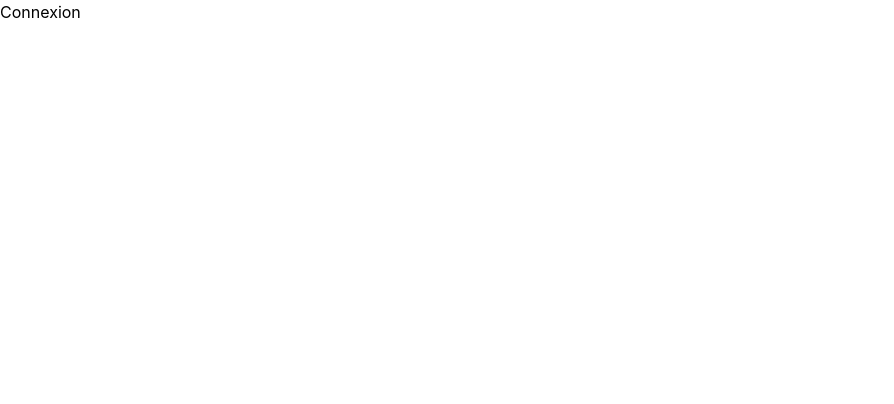
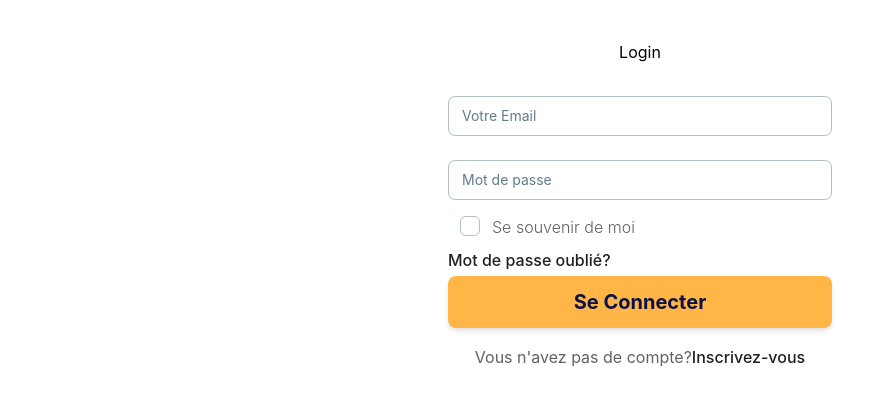
Before and after one commit to kersolo/ManagEvent_front, a React (Vite) app: page /Se-connecter in a window 1280 px wide. Shown: the top 404 px of the page, without its empty margins (0-894 px from the left). Built offline with nearby package versions, Linux system fonts and the light colour scheme.

Commit message:
EVENT_DEVPUNK-107 -Section - HomePage

```diff
--- a/package.json
+++ b/package.json
@@ -13,9 +13,11 @@
     "@material-tailwind/react": "^2.1.9",
     "react": "^18.2.0",
     "react-dom": "^18.2.0",
+    "react-hook-form": "^7.51.1",
     "react-router-dom": "^6.22.3"
   },
   "devDependencies": {
+    "@types/node": "^20.11.30",
     "@types/react": "^18.2.64",
     "@types/react-dom": "^18.2.21",
     "@typescript-eslint/eslint-plugin": "^7.1.1",
--- a/src/pages/Home/Homepage.tsx
+++ b/src/pages/Home/Homepage.tsx
@@ -4,9 +4,9 @@ import ButtonDefault from "../../components/ButtonDefault";
 
 export default function Homepage() {
 
-
+    console.log("toto");
     return (
-
+         <>
         <div className="homepage">
 
             <div className="flex flex-col ">
@@ -31,6 +31,6 @@ export default function Homepage() {
             </div>
 
         </div>
-
+        </>
     )
 }
--- a/src/pages/Login/Login.tsx
+++ b/src/pages/Login/Login.tsx
@@ -1,10 +1,52 @@
+import { Input, Checkbox, Typography } from "@material-tailwind/react";
+import ButtonDefault from "../../components/ButtonDefault";
+import { Link } from "react-router-dom";
+import { useForm } from "react-hook-form";
 
 
 export default function Login() {
 
+    const { register, handleSubmit, /*formState: { errors } */} = useForm({
+        defaultValues: {
+            email: '',
+            password:''
+        }
+    });
+
+   // console.log(errors);
+   const onSubmit = (values)=> {
+        console.log(values);
+    }
+
+    return (
+        <>
+            <div className="flex justify-center mt-10">Login</div>
+            <div>
+                <form className="mt-8 mb-2 w-80 max-w-screen-lg sm:w-96 mx-auto" onSubmit={handleSubmit(onSubmit)} >
+                    <div className="mb-1 flex flex-col gap-6 ">
+                        <Input {... register("email")} label="Votre Email" type="email" name="email"/>
+                        <Input {... register("password")}  label="Mot de passe" type="password" name="mot de passe"/>
+                    </div>
+                    <div className="mb-1 flex flex-col m-auto">
+                        <Checkbox label="Se souvenir de moi"/>
+                        <Link to="" className="font-medium text-gray-900">  Mot de passe oublié? </Link>
+                    </div>
 
 
-  return (
-    <div>  Connexion</div>
-  )
+                    <ButtonDefault type="submit">
+                        Se connecter
+                    </ButtonDefault>
+                    <div>
+                        <Typography color="gray" className="mt-4 text-center font-normal">
+                            Vous n'avez pas de compte?
+                            <Link to="" className="font-medium text-gray-900">
+                                Inscrivez-vous
+                            </Link>
+                        </Typography>
+                    </div>
+
+                </form>
+            </div>
+        </>
+    )
 }
--- a/tailwind.config.ts
+++ b/tailwind.config.ts
@@ -2,7 +2,9 @@ import withMT from "@material-tailwind/react/utils/withMT";
 
 /** @type {import('tailwindcss').Config} */
 export default withMT({
-  content: ["./index.html", "./src/**/*.{js,ts,jsx,tsx}"],
+    content: ["./index.html", "./src/**/*.{js,ts,jsx,tsx}",
+        "./node_modules/@material-tailwind/react/components/**/*.{js,ts,jsx,tsx}",
+        "./node_modules/@material-tailwind/react/theme/components/**/*.{js,ts,jsx,tsx}",],
     theme: {
         colors: {
             orangeDP: {
@@ -27,5 +29,6 @@ export default withMT({
             },
         },
     },
-  plugins: [],
+    plugins: [
+    ],
 });
```
Also changed, not shown: 1 other file (tests, documents, lock files or other folders). Lines whose indentation alone changed are shown as unchanged.
